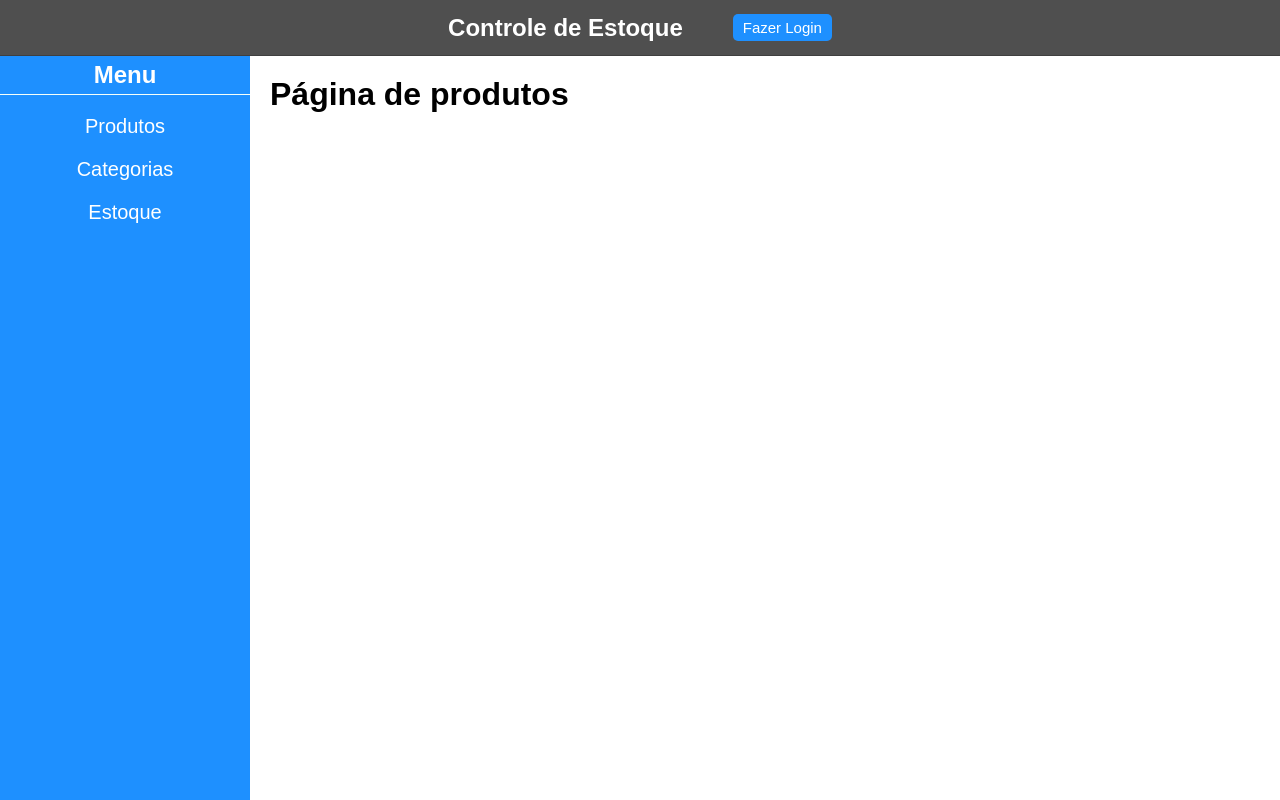
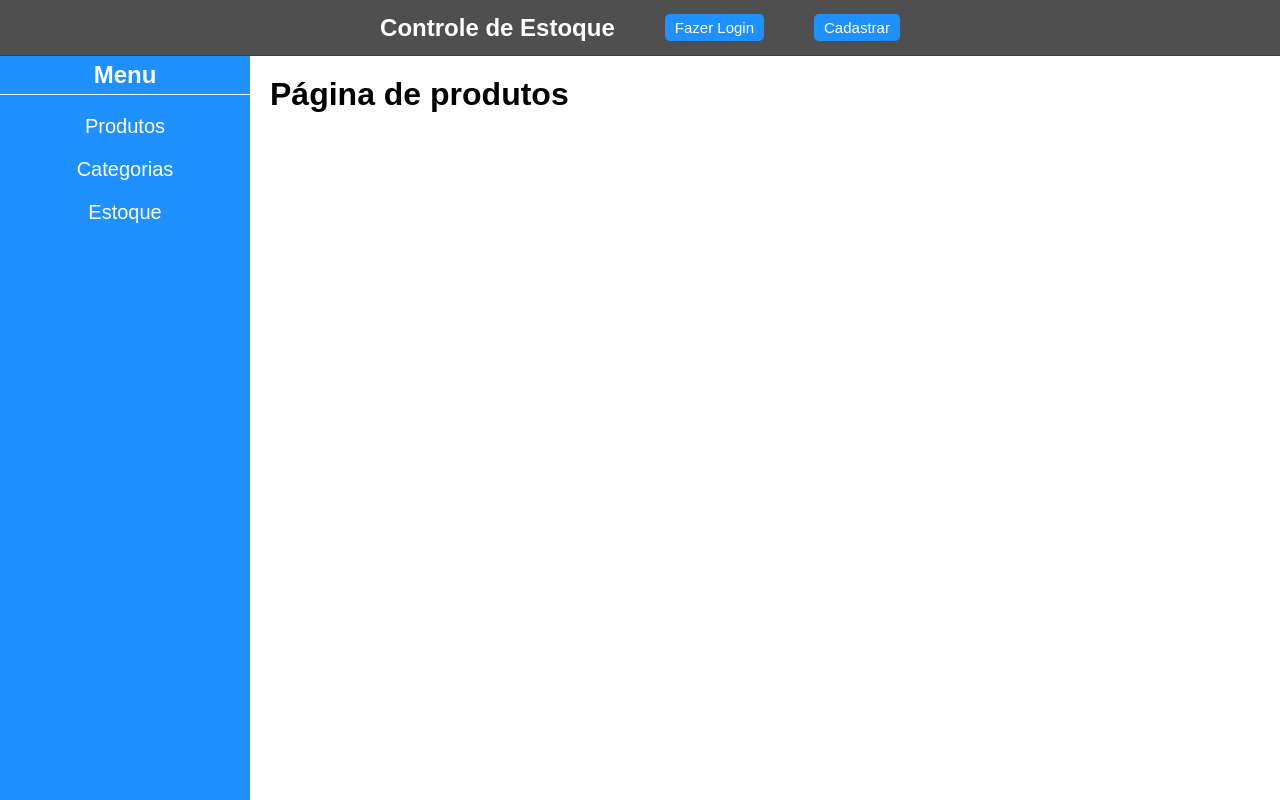
Before and after one commit to Gabriel-Sales-Mendonca/controlaestoque, a React (Create React App) app: page / in a window 1280 px wide. Built offline with nearby package versions, Linux system fonts and the light colour scheme.

Commit message:
Criei as rotas de register e login e retirei uma div desnecessária

```diff
--- a/src/App.js
+++ b/src/App.js
@@ -7,9 +7,7 @@ function App() {
   return (
     <>
       <GlobalStyles />
-      <div>
-        <RouterProvider router={router} />
-      </div>
+      <RouterProvider router={router} />
     </>
   );
 }
--- a/src/components/Header/index.js
+++ b/src/components/Header/index.js
@@ -10,7 +10,15 @@ export default function Header() {
                 <h1>
                     <Link to={'/'}>Controle de Estoque</Link>
                 </h1>
-                <button>Fazer Login</button>
+                <div>
+                    <Link to={'/login'}>
+                        <button>Fazer Login</button>
+                    </Link>
+                    <Link to={'/register'}>
+                        <button>Cadastrar</button>
+                    </Link>
+                </div>
+
             </div>
         </Nav>
     )
--- /dev/null
+++ b/src/pages/Login/index.js
@@ -0,0 +1,7 @@
+export default function Login() {
+    return (
+        <>
+            <h1>Página de Login</h1>
+        </>
+    )
+}
```
Also changed, not shown: src/routes/index.js (+7 -1 lines), src/pages/Login/styled.js (added).
